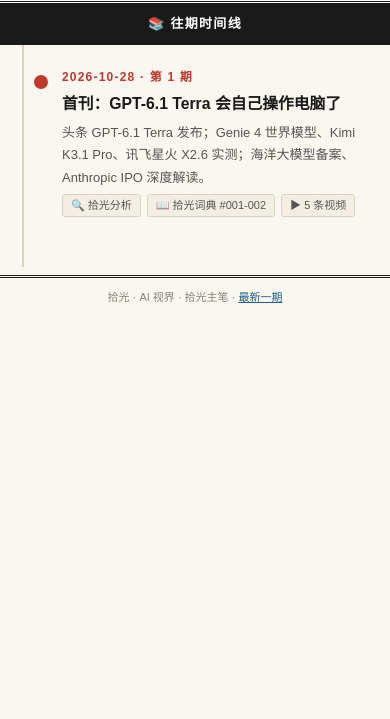
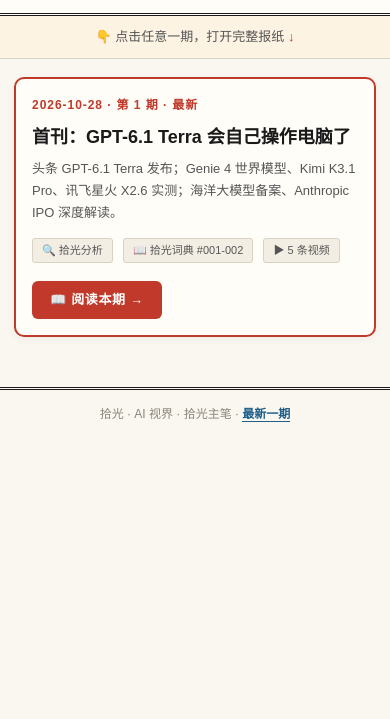
Before and after one commit to ZohnZou/shiguang, a plain HTML site: page index.html in a window 390 px wide. Shown: the part 125-844 px from the top of the page. Drawn offline with Linux system fonts and the light colour scheme.

Commit message:
重做主页UI：卡片式可点击期次 + 阅读引导

```diff
--- a/index.html
+++ b/index.html
@@ -11,40 +11,54 @@
   --hei:'Microsoft YaHei','微软雅黑','PingFang SC',sans-serif;
 }
 *{box-sizing:border-box;margin:0;padding:0}
-html{-webkit-text-size-adjust:100%}
-body{background:#e3dfd2;color:var(--ink);font-family:var(--hei);line-height:1.75;font-size:15px;-webkit-font-smoothing:antialiased}
-.page{max-width:760px;margin:32px auto;background:var(--paper);box-shadow:0 4px 40px rgba(0,0,0,.18)}
-.page-head{border-bottom:3px double var(--ink);padding:28px 36px 20px;text-align:center;background:#fffdf7}
+html{-webkit-text-size-adjust:100%;scroll-behavior:smooth}
+body{background:#e3dfd2;color:var(--ink);font-family:var(--hei);line-height:1.7;font-size:15px;-webkit-font-smoothing:antialiased}
+.page{max-width:760px;margin:32px auto;background:var(--paper);box-shadow:0 4px 40px rgba(0,0,0,.18);overflow:hidden}
+.page-head{border-bottom:3px double var(--ink);padding:30px 36px 22px;text-align:center;background:#fffdf7}
 .page-head .kicker{font-size:11px;letter-spacing:.3em;color:var(--ink-3)}
-.page-head h1{font-size:clamp(1.6em, 7vw, 2.2em);font-weight:900;letter-spacing:.06em}
+.page-head h1{font-size:clamp(1.8em, 8vw, 2.4em);font-weight:900;letter-spacing:.06em}
 .page-head h1 .accent{color:var(--red)}
-.page-head .sub{font-size:13px;color:var(--ink-2);margin-top:6px}
-.head-band{background:var(--ink);color:#fff;text-align:center;padding:10px;font-weight:700;font-size:14px;letter-spacing:.1em}
-.timeline{position:relative;padding:30px 36px 40px}
-.timeline::before{content:"";position:absolute;left:60px;top:0;bottom:0;width:2px;background:var(--line)}
-.item{position:relative;padding:0 0 26px 90px}
-.item::before{content:"";position:absolute;left:53px;top:6px;width:16px;height:16px;background:var(--red);border-radius:50%;border:3px solid var(--paper)}
-.item .date{font-size:12px;color:var(--red);font-weight:800;letter-spacing:.1em}
-.item .title{font-size:1.15em;font-weight:900;margin:2px 0 4px}
-.item .title a{color:var(--ink);text-decoration:none}
-.item .title a:hover{color:var(--blue)}
-.item .desc{font-size:13.5px;color:var(--ink-2)}
-.item .tag{display:inline-block;background:#f2eee3;border:1px solid var(--line);font-size:11px;color:var(--ink-2);padding:1px 8px;border-radius:3px;margin-right:6px;margin-top:4px}
-.footer{margin-top:8px;padding-top:12px;border-top:3px double var(--ink);font-size:11.5px;color:var(--ink-3);text-align:center}
-.footer a{color:var(--blue)}
+.page-head .sub{font-size:14px;color:var(--ink-2);margin-top:8px}
+
+/* 引导提示条 */
+.hint{background:#fdf3e3;border-bottom:1px solid var(--line);padding:12px 24px;text-align:center;font-size:13.5px;color:var(--ink-2)}
+.hint .arrow{color:var(--red);font-weight:900;animation:bob 1.5s infinite}
+@keyframes bob{0%,100%{transform:translateY(0)}50%{transform:translateY(3px)}}
+
+/* 期次列表 */
+.list{padding:24px 28px 32px}
+.issue-card{
+  display:block;text-decoration:none;color:inherit;
+  border:2px solid var(--line);border-radius:10px;
+  padding:20px 22px;margin-bottom:18px;background:#fffdf7;
+  transition:all .18s ease;box-shadow:0 2px 8px rgba(0,0,0,.05);
+}
+.issue-card:hover{border-color:var(--red);box-shadow:0 6px 20px rgba(192,57,43,.15);transform:translateY(-2px)}
+.issue-card .issue-date{font-size:12px;color:var(--red);font-weight:800;letter-spacing:.08em}
+.issue-card .issue-title{font-size:1.35em;font-weight:900;margin:6px 0 6px;color:var(--ink)}
+.issue-card .issue-desc{font-size:13.5px;color:var(--ink-2);line-height:1.7}
+.issue-card .issue-tags{margin-top:12px}
+.issue-card .tag{display:inline-block;background:#f2eee3;border:1px solid var(--line);font-size:11px;color:var(--ink-2);padding:2px 9px;border-radius:3px;margin-right:6px;margin-bottom:4px}
+.issue-card .read-more{display:inline-block;margin-top:14px;background:var(--red);color:#fff;font-weight:800;font-size:13px;padding:8px 18px;border-radius:6px;letter-spacing:.05em}
+.issue-card:hover .read-more{background:var(--ink)}
+
+/* 最新一期高亮卡 */
+.issue-card.latest{border-color:var(--red)}
+.issue-card.latest::after{content:""}
+
+.footer{margin-top:8px;padding:14px 20px;border-top:3px double var(--ink);font-size:12px;color:var(--ink-3);text-align:center}
+.footer a{color:var(--blue);font-weight:700;text-decoration:none;border-bottom:1px solid var(--blue)}
+
 @media(max-width:720px){
   .page{margin:0;min-height:100vh}
-  .page-head{padding:20px 16px 14px}
+  .page-head{padding:22px 16px 16px}
   .page-head .kicker{letter-spacing:.15em;font-size:10px}
-  .page-head .sub{font-size:12px}
-  .head-band{font-size:13px;padding:9px}
-  .timeline{padding:22px 16px 28px}
-  .timeline::before{left:22px}
-  .item{padding:0 0 22px 46px}
-  .item::before{left:15px;width:14px;height:14px;top:5px}
-  .item .title{font-size:1.05em}
-  .item .desc{font-size:13px}
-  .footer{font-size:11px;padding:10px 12px}
+  .page-head .sub{font-size:13px}
+  .hint{padding:10px 16px;font-size:13px}
+  .list{padding:18px 14px 24px}
+  .issue-card{padding:16px 16px}
+  .issue-card .issue-title{font-size:1.2em}
+  .issue-card .issue-desc{font-size:13px}
 }
 </style>
 </head>
@@ -55,17 +69,25 @@ body{background:#e3dfd2;color:var(--ink);font-family:var(--hei);line-height:1.75
     <h1>拾光 <span class="accent">·</span> AI 视界</h1>
     <div class="sub">把 AI 捡起来，学明白 · 每期一份电子报纸</div>
   </div>
-  <div class="head-band">📚 往期时间线</div>
-  <div class="timeline">
 
-    <div class="item">
-      <div class="date">2026-10-28 · 第 1 期</div>
-      <div class="title"><a href="2026-10-28_AI视界.html">首刊：GPT-6.1 Terra 会自己操作电脑了</a></div>
-      <div class="desc">头条 GPT-6.1 Terra 发布；Genie 4 世界模型、Kimi K3.1 Pro、讯飞星火 X2.6 实测；海洋大模型备案、Anthropic IPO 深度解读。</div>
-      <span class="tag">🔍 拾光分析</span><span class="tag">📖 拾光词典 #001-002</span><span class="tag">▶ 5 条视频</span>
-    </div>
+  <div class="hint">👇 点击任意一期，打开完整报纸 <span class="arrow">↓</span></div>
+
+  <div class="list">
+
+    <a class="issue-card latest" href="2026-10-28_AI视界.html">
+      <div class="issue-date">2026-10-28 · 第 1 期 · 最新</div>
+      <div class="issue-title">首刊：GPT-6.1 Terra 会自己操作电脑了</div>
+      <div class="issue-desc">头条 GPT-6.1 Terra 发布；Genie 4 世界模型、Kimi K3.1 Pro、讯飞星火 X2.6 实测；海洋大模型备案、Anthropic IPO 深度解读。</div>
+      <div class="issue-tags">
+        <span class="tag">🔍 拾光分析</span>
+        <span class="tag">📖 拾光词典 #001-002</span>
+        <span class="tag">▶ 5 条视频</span>
+      </div>
+      <span class="read-more">📖 阅读本期 →</span>
+    </a>
 
   </div>
+
   <div class="footer">拾光 · AI 视界 · 拾光主笔 · <a href="2026-10-28_AI视界.html">最新一期</a></div>
 </div>
 </body>
```
